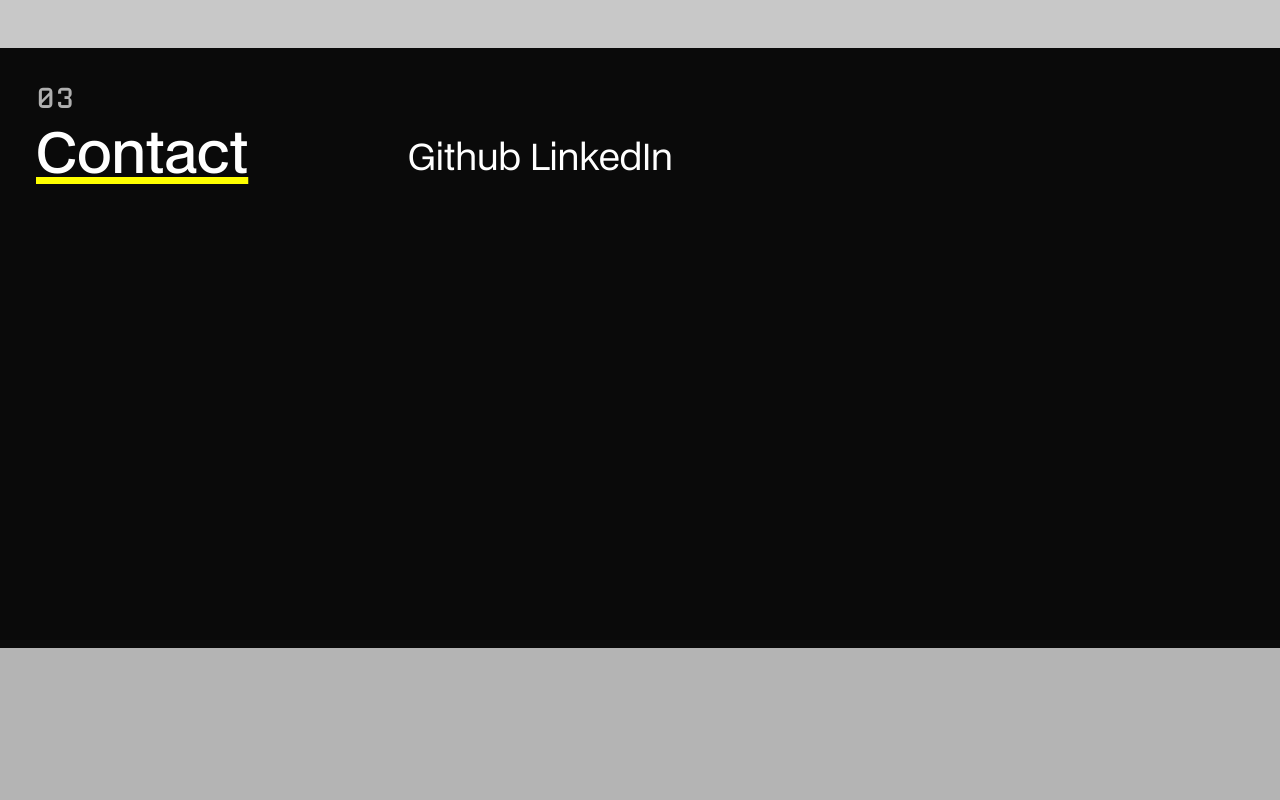
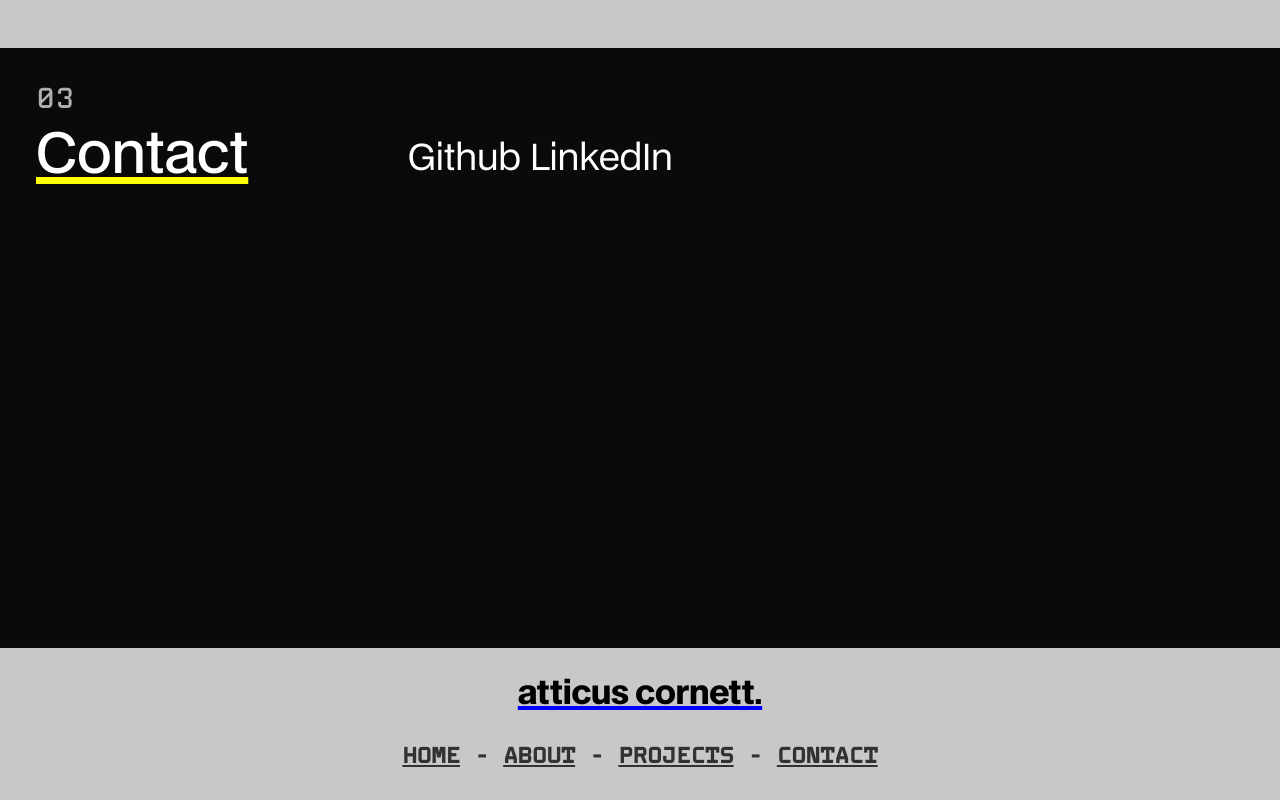
Before and after one commit to atticuscornett/atticuscornett.github.io, a SvelteKit app: page / in a window 1280 px wide. Shown: the part 3102-3902 px from the top of the page. Before the commit the page ends 3750 px from the top, so only its background shows below. Built offline with nearby package versions, Linux system fonts and the light colour scheme.

Commit message:
Add Footer to Pages

```diff
--- a/eslint.config.js
+++ b/eslint.config.js
@@ -18,6 +18,7 @@
 			// typescript-eslint strongly recommend that you do not use the no-undef lint rule on TypeScript projects.
 			// see: https://typescript-eslint.io/troubleshooting/faqs/eslint/#i-get-errors-from-the-no-undef-rule-about-global-variables-not-being-defined-even-though-there-are-no-typescript-errors
 			"no-undef": 'off'
+
 		}
 	},
 	{
@@ -33,6 +34,8 @@
 	{
 		// Override or add rule settings here, such as:
 		// 'svelte/button-has-type': 'error'
-		rules: {}
+		rules: {
+			"svelte/no-navigation-without-resolve": ["error", { "ignoreLinks": true }]
+		}
 	}
 );
--- a/src/routes/+layout.svelte
+++ b/src/routes/+layout.svelte
@@ -11,8 +11,32 @@
 
 {@render children()}
 
+<div>
+	<h1>atticus cornett.</h1>
+	<h2><a href='/'>HOME</a> - <a href="/about">ABOUT</a> - <a href="/">PROJECTS</a> - <a href="/#contact">CONTACT</a></h2>
+</div>
+
 <style>
 	:global(body){
-		background: rgb(180,180,180);
+		background: rgb(200,200,200);
+	}
+
+
+	h1 {
+		font-family: "BDO Grotesk", sans-serif;
+		text-align: center;
+		text-decoration: underline 4px blue;
+		font-size: 2rem;
+	}
+
+	h2 {
+		font-family: Iptex, monospace;
+		text-align: center;
+		color: #323232;
+		margin-bottom: 2rem;
+	}
+
+	a {
+		color: #323232;
 	}
 </style>
--- a/src/routes/+page.svelte
+++ b/src/routes/+page.svelte
@@ -2,7 +2,7 @@
 import Section from "$lib/components/Section.svelte";
 import {projects} from "$lib/ProjectDetails";
 
-let featuredProject = projects[0];
+let featuredProject = $state(projects[0]);
 
 let getRandomFeaturedProject = () => {
     let randomIndex = Math.floor(Math.random() * projects.length);
```
